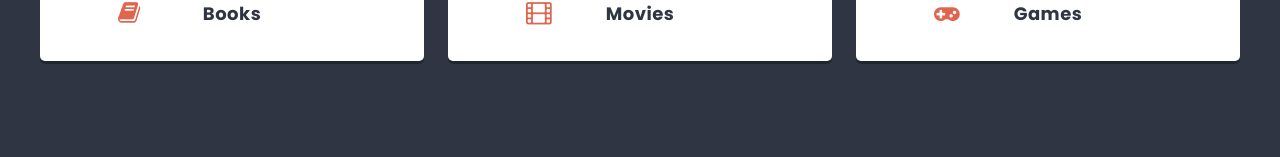
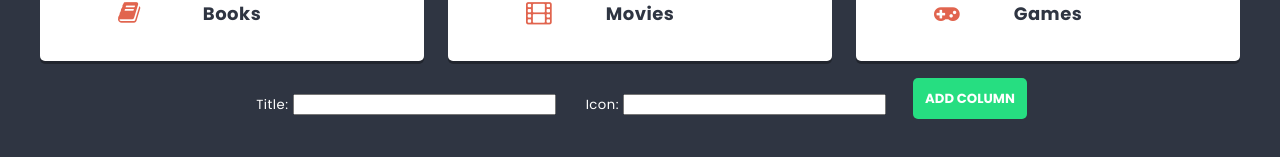
Before and after one commit to LeszekWydro/projekt-R, a React (Create React App) app: page / in a window 1280 px wide. Shown: the part 579-736 px from the top of the page. Built offline with nearby package versions, Linux system fonts and the light colour scheme.

Commit message:
Add ColumnForm

```diff
--- a/package.json
+++ b/package.json
@@ -10,6 +10,7 @@
     "react": "^18.0.0",
     "react-dom": "^18.0.0",
     "react-scripts": "5.0.0",
+    "shortid": "^2.2.16",
     "web-vitals": "^2.1.4"
   },
   "scripts": {
@@ -37,6 +38,7 @@
     ]
   },
   "devDependencies": {
+    "eslint-plugin-react-hooks": "^4.4.0",
     "sass": "^1.50.0"
   }
 }
--- /dev/null
+++ b/src/components/ColumnForm/ColumnForm.js
@@ -0,0 +1,26 @@
+import styles from './ColumnForm.module.scss';
+import { useState } from 'react';
+import Button from '../Button/Button.js';
+
+const ColumnForm = props => {
+    const [value, setValue] = useState('');
+    const handleSubmit = e => {
+        e.preventDefault();
+        props.action({ title: title, icon: value});
+        setValue('');
+    };
+
+    const [title, setTitle] = useState(' ');
+    const [icon, setIcon] = useState(' ');
+
+
+	return (
+        <form className={styles.columnForm} onSubmit={handleSubmit}>
+        <span className={styles.span}>Title: <input type="text" value={title} onChange={e => setTitle(e.target.value)} /></span>
+        <span className={styles.span}>Icon: <input type="text" value={icon} onChange={e => setIcon(e.target.value)} /></span>
+        <Button>Add column</Button>
+        </form>
+	);
+};
+
+export default ColumnForm;
--- /dev/null
+++ b/src/components/ColumnForm/ColumnForm.module.scss
@@ -0,0 +1,12 @@
+@import '../../styles/settings.scss';
+
+.columnForm{
+    display: flex;
+    justify-content: center;
+    align-items: center;
+    padding: 5px;
+}
+
+.span{
+    margin: 15px;
+}
--- a/src/components/List/List.js
+++ b/src/components/List/List.js
@@ -1,18 +1,30 @@
 import styles from './List.module.scss';
-import Column from '../Column/Column.js';
+import Column from './../Column/Column';
+import ColumnForm from './../ColumnForm/ColumnForm';
+import { useState } from 'react';
+import shortid from 'shortid';
 
 const List = () => {
+    const [columns, setColumns] = useState([
+        { id: 1, title: 'Books', icon: 'book' },
+        { id: 2, title: 'Movies', icon: 'film' },
+        { id: 3, title: 'Games', icon: 'gamepad' }
+    ]);
+
+	const addColumn = newColumn => {
+		setColumns([...columns, { id: shortid(), title: newColumn.title, icon: newColumn.icon }]);
+};
+
 	return (
 		<div className={styles.list}>
 			<header className={styles.header}>
-              <h2 className={styles.title}>Things to do <span>soon!</span></h2>
-          </header >
+				<h2 className={styles.title}>Things to do<span>soon!</span></h2>
+			</header>
 			<p className={styles.description}>Interesting things I want to check out</p>
 			<section className={styles.columns}>
-              <Column icon="book" title="Books" />
-              <Column icon="film" title="Movies" />
-              <Column icon="gamepad" title="Games" />
+				{columns.map(column => <Column key={column.id} title={column.title} icon={column.icon} />)}
 			</section>
+			<ColumnForm action={addColumn} />
 		</div>
 	);
 };
--- a/src/components/TextInput/TextInput.js
+++ b/src/components/TextInput/TextInput.js
@@ -1,7 +1,7 @@
 import styles from './TextInput.module.scss';
 
-const TextInput = props => {
-    return (<input className={styles.input} placeholder={props.placeholder} type="text" />);
+const TextInput = (props) => {
+    return <input className={styles.input} value={props.value} onChange={props.onChange} placeholder={props.placeholder} type="text" />
 };
 
 export default TextInput;
```
Also changed, not shown: 2 other files (tests, documents, lock files or other folders). Lines whose indentation alone changed are shown as unchanged.
